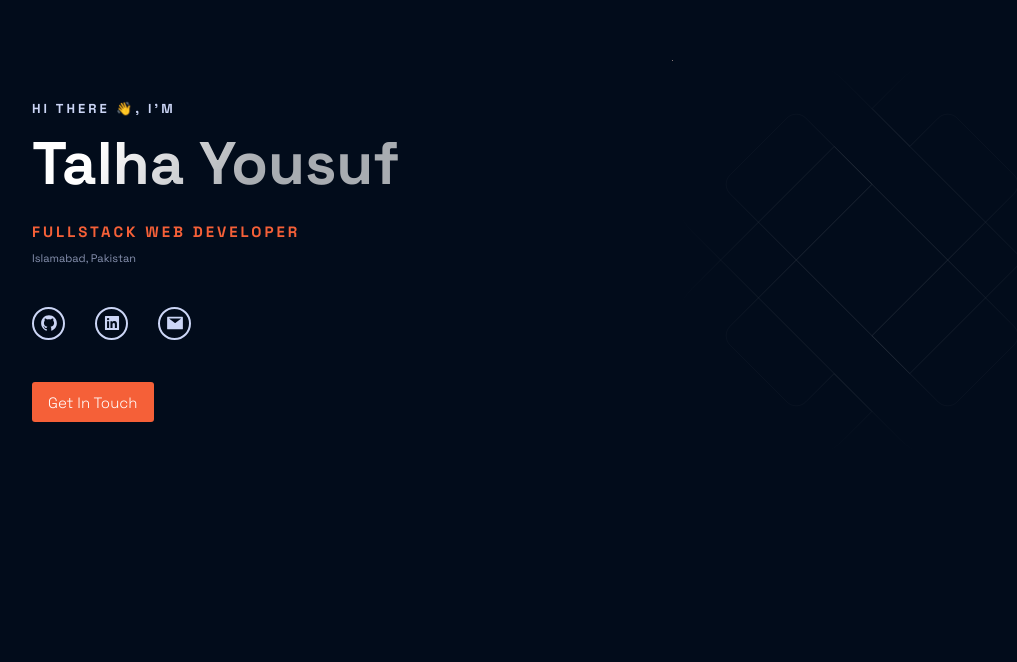
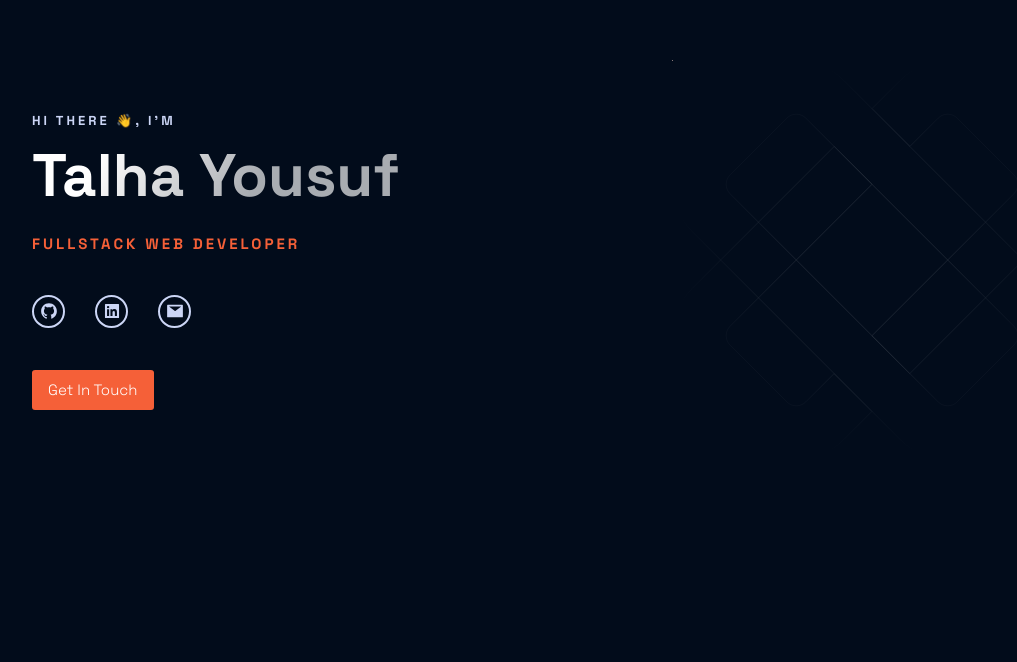
Before and after one commit to tlhysf/portfolio-nextjs, a Next.js app: page / in a window 1280 px wide. Shown: the part 138-800 px from the top of the page, without its empty margins (48-1065 px from the left). Built offline with nearby package versions, Linux system fonts and the light colour scheme; no server answers.

Commit message:
location hidden

```diff
--- a/src/components/Banner/Banner.js
+++ b/src/components/Banner/Banner.js
@@ -24,7 +24,7 @@ const Banner = () => (
           <Greeting>Hi there 👋, I’m</Greeting>
           <Heading>Talha Yousuf</Heading>
           <SubHeading>Fullstack Web Developer</SubHeading>
-          <Text>Islamabad, Pakistan</Text>
+          {/* <Text>Islamabad, Pakistan</Text> */}
           <br />
           <SocialLinks />
           <br />
```
